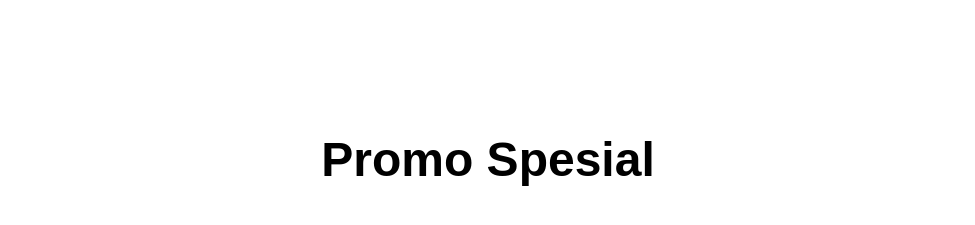
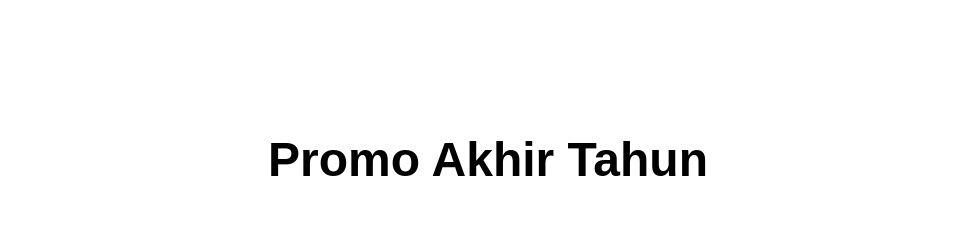
Before and after one commit to rizqyn9/mojosemi, a React (Vite) app: page / in a window 1280 px wide. Shown: the part 780-1005 px from the top of the page, without its empty margins (152-1127 px from the left). Built offline with nearby package versions, Linux system fonts and the light colour scheme.

Commit message:
promo akhir tahun

```diff
--- a/src/pages/Home.tsx
+++ b/src/pages/Home.tsx
@@ -33,7 +33,7 @@ function HomeCardSection(props: IHomeCardSection) {
 
 
 const PromosiSpesial: IHomeCardSection = {
-    title: "Promo Spesial",
+    title: "Promo Akhir Tahun",
     homeCard : [
         {
             title: "haha1",
```
